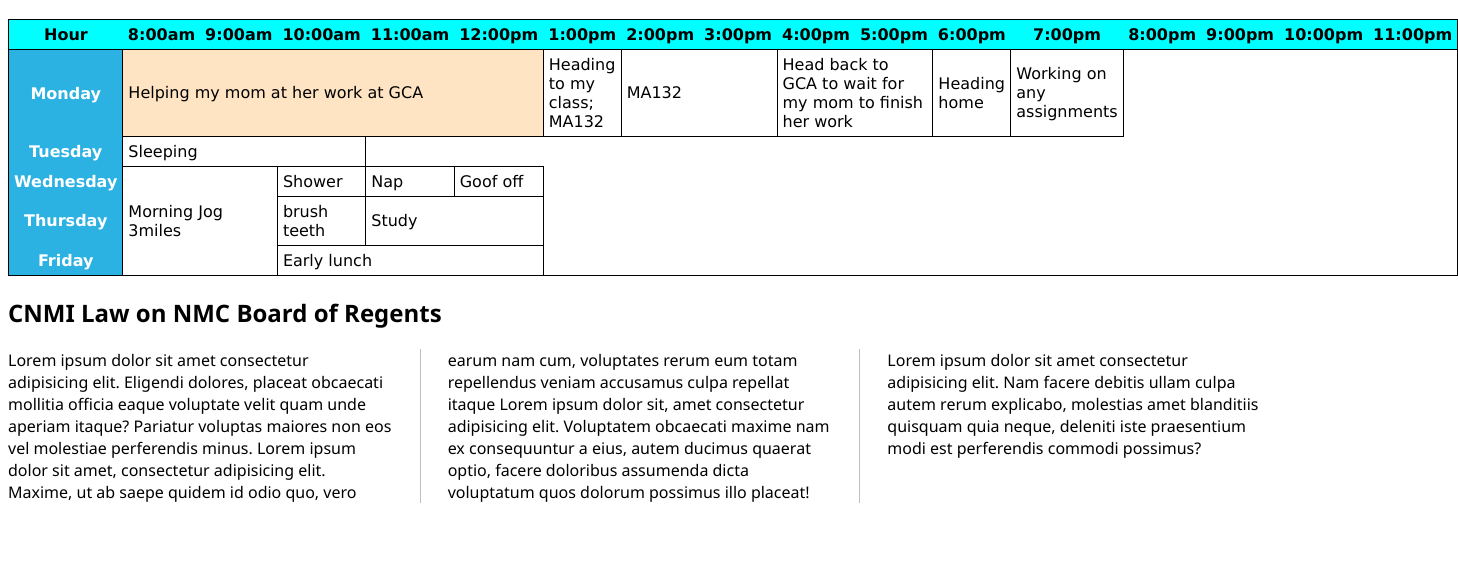
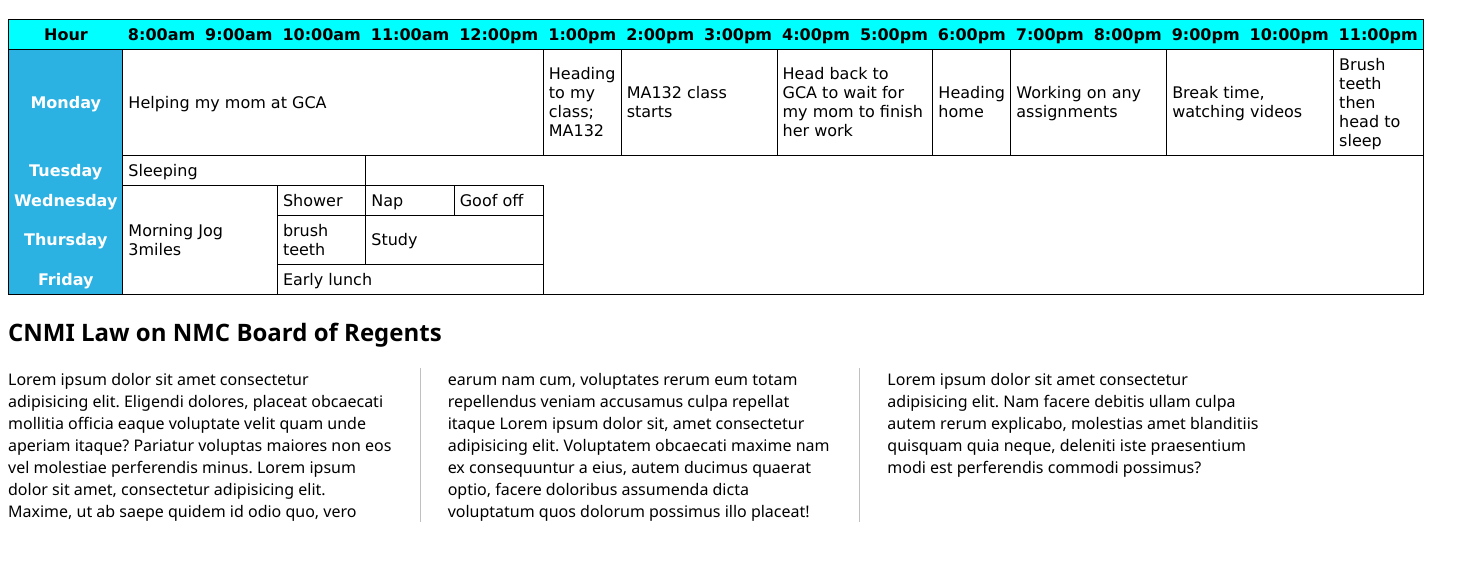
Before and after one commit to paulieTal/CS222-web-tables, a plain HTML site: page index.html in a window 1280 px wide. Shown: the part 67-628 px from the top of the page, 1458 px wide, since content can reach past the window. Drawn offline with Linux system fonts and the light colour scheme.

Commit message:
finishing up my html tables

```diff
--- a/index.html
+++ b/index.html
@@ -33,12 +33,14 @@
         <tbody>
             <tr>
                 <th>Monday</td>
-                <td colspan="5">Helping my mom at her work at GCA</td>
+                <td colspan="5">Helping my mom at GCA</td>
                 <td>Heading to my class; MA132</td>
-                <td colspan="2">MA132</td>
+                <td colspan="2">MA132 class starts</td>
                 <td colspan="2">Head back to GCA to wait for my mom to finish her work</td>
                 <td>Heading home</td>
-                <td>Working on any assignments</td>
+                <td colspan="2">Working on any assignments</td>
+                <td colspan="2">Break time, watching videos</td>
+                <td>Brush teeth then head to sleep</td>
             </tr>
             <tr>
                 <th>Tuesday</td>
--- a/style.css
+++ b/style.css
@@ -19,9 +19,6 @@ tbody th {
 thead th {
     background-color: aqua;
 }
-table tbody tr:nth-child(1) td:nth-child(2) {
-    background-color: bisque;
-}
 .columns{
     column-count: 3;
     column-rule: 1px solid silver;
```
